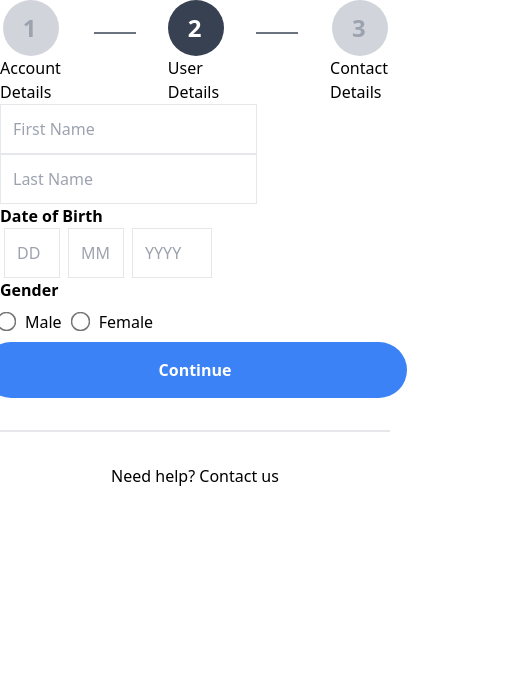
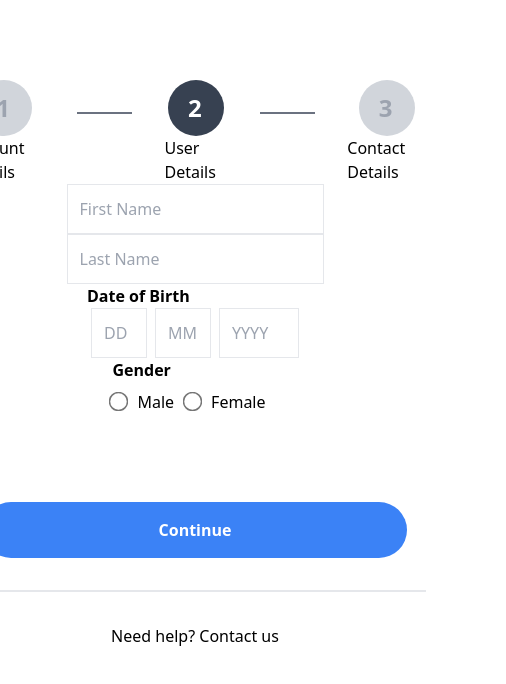
Before and after one commit to p-dim-popov/registration-form-nextjs, a Next.js app: page /register/user-details in a window 390 px wide. Shown: the top 684 px of the page, 506 px wide, since content can reach past the window. Built offline with nearby package versions, Linux system fonts and the light colour scheme.

Commit message:
style(RegisterLayout): add responsive design

```diff
--- a/src/components/register/form-footer/RegisterFormFooter.tsx
+++ b/src/components/register/form-footer/RegisterFormFooter.tsx
@@ -7,7 +7,7 @@ const RegisterFormFooter: React.FC = () => {
     const router = useRouter();
 
     return (
-        <div className="flex flex-col items-center">
+        <section className="flex flex-col items-center mt-20">
             <button
                 type="button"
                 className="bg-blue-500 hover:bg-blue-700 text-white font-bold py-4 px-44 rounded-full"
@@ -40,7 +40,7 @@ const RegisterFormFooter: React.FC = () => {
                 {" "}
                 <a target="_blank" href="/contact-us">Contact us</a>
             </div>
-        </div>
+        </section>
     );
 };
 
--- a/src/components/register/form-header/RegisterFormHeader.tsx
+++ b/src/components/register/form-header/RegisterFormHeader.tsx
@@ -4,11 +4,13 @@ import RegisterStepBox from "@src/components/register/step-box/RegisterStepBox";
 import { RegisterPage } from "@src/contexts/register/RegisterContext";
 
 const RegisterFormHeader: React.FC = () => (
-    <Stepper>
-        <RegisterStepBox forPage={RegisterPage.AccountDetails} title="Account Details">1</RegisterStepBox>
-        <RegisterStepBox forPage={RegisterPage.UserDetails} title="User Details">2</RegisterStepBox>
-        <RegisterStepBox forPage={RegisterPage.ContactDetails} title="Contact Details">3</RegisterStepBox>
-    </Stepper>
+    <section>
+        <Stepper>
+            <RegisterStepBox forPage={RegisterPage.AccountDetails} title="Account Details">1</RegisterStepBox>
+            <RegisterStepBox forPage={RegisterPage.UserDetails} title="User Details">2</RegisterStepBox>
+            <RegisterStepBox forPage={RegisterPage.ContactDetails} title="Contact Details">3</RegisterStepBox>
+        </Stepper>
+    </section>
 );
 
 export default RegisterFormHeader;
--- a/src/components/register/layout/RegisterLayout.tsx
+++ b/src/components/register/layout/RegisterLayout.tsx
@@ -49,6 +49,7 @@ const RegisterLayout: React.FC<IRegisterLayoutProps> = ({
     ) => allPagesFormDefinitions[page]?.[fieldName], [allPagesFormDefinitions, page]);
 
     return (
+        <div className="lg:bg-gradient-to-b from-blue-100 to-blue-50 bg-blue-100 flex items-center justify-center bg-white">
             <RegisterContext.Provider
                 value={{
                     data: formData,
@@ -59,7 +60,9 @@ const RegisterLayout: React.FC<IRegisterLayoutProps> = ({
                     getDefinitionFor,
                 }}
             >
+                <div className="lg:rounded-3xl lg:m-15 bg-white lg:max-w-2xl lg:mt-5 p-20">
                     <RegisterFormHeader />
+                    <section className="flex flex-col items-center">
                         <RegisterContext.Consumer>
                             {(value) => (
                                 <FormContext.Provider value={value}>
@@ -67,8 +70,11 @@ const RegisterLayout: React.FC<IRegisterLayoutProps> = ({
                                 </FormContext.Provider>
                             )}
                         </RegisterContext.Consumer>
+                    </section>
                     <RegisterFormFooter />
+                </div>
             </RegisterContext.Provider>
+        </div>
     );
 };
 
```
Also changed, not shown: 1 other file (tests, documents, lock files or other folders). Lines whose indentation alone changed are shown as unchanged.
